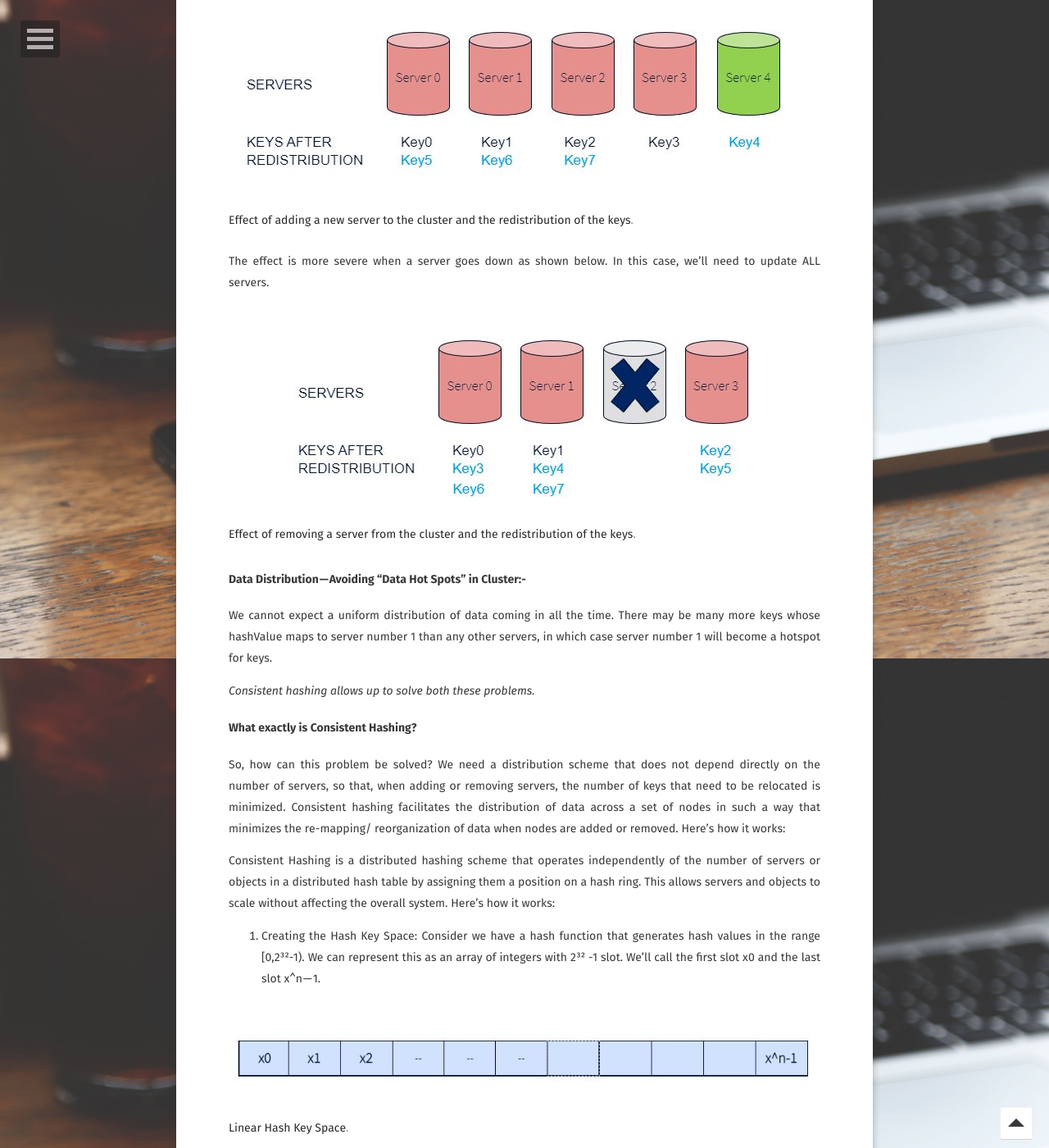
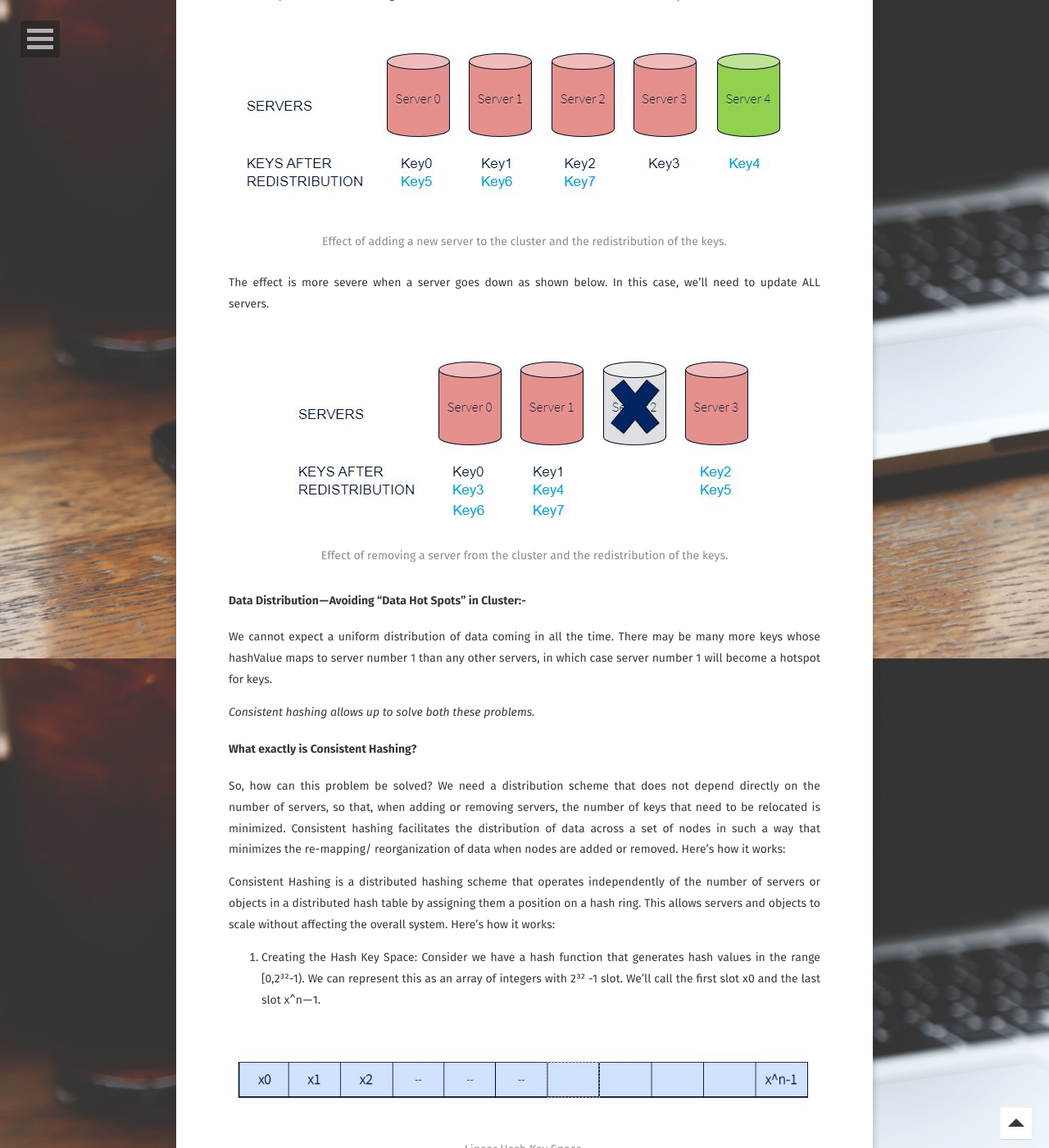
Before and after one commit to rohts-patil/me, a Jekyll site: the page built from _posts/2018-02-14-consistent-hashing-simplified.md, in a window 1280 px wide and 1400 px high, scrolled down 1897 px. Shown: the whole window at 82% size. Built offline with Jekyll 4.4.1, drawn with Linux system fonts in a browser that asks for light colours; some web fonts are replaced; comment, search, counter and statistics services are not loaded; some of the changed text lies outside the part shown.

Commit message:
Update 2018-02-14-consistent-hashing-simplified.md

```diff
--- a/_posts/2018-02-14-consistent-hashing-simplified.md
+++ b/_posts/2018-02-14-consistent-hashing-simplified.md
@@ -37,7 +37,7 @@ The situation assuming that the key data is uniformly distributed is shown in th
 
 <figure>
 	<img src="https://github.com/rohts-patil/me/blob/master/assets/img/consistent%20hashing/original%20server.JPG?raw=true">
-	<figcaption><a>Sharding data across 4 servers</a>.</figcaption>
+	<figcaption><center>Sharding data across 4 servers</center>.</figcaption>
 </figure>
 
 Problem solved, right? Not quite — there are two major drawbacks with this approach, namely, Horizontal Scalability and Non-Uniform data distribution across servers.
@@ -49,14 +49,14 @@ Let us see what happens when we add another server (server4) to the original poo
 
 <figure>
 	<img src="https://github.com/rohts-patil/me/blob/master/assets/img/consistent%20hashing/adde%20new%20server.JPG?raw=true">
-	<figcaption><a>Effect of adding a new server to the cluster and the redistribution of the keys</a>.</figcaption>
+	<figcaption><center>Effect of adding a new server to the cluster and the redistribution of the keys.</center></figcaption>
 </figure>
 
 The effect is more severe when a server goes down as shown below. In this case, we’ll need to update ALL servers.
 
 <figure>
 	<img src="https://github.com/rohts-patil/me/blob/master/assets/img/consistent%20hashing/delete%20server.JPG?raw=true">
-	<figcaption><a>Effect of removing a server from the cluster and the redistribution of the keys</a>.</figcaption>
+	<figcaption><center>Effect of removing a server from the cluster and the redistribution of the keys.</center></figcaption>
 </figure>
 
 #### Data Distribution — Avoiding “Data Hot Spots” in Cluster:-
@@ -73,21 +73,21 @@ Consistent Hashing is a distributed hashing scheme that operates independently o
 
 <figure>
 	<img src="https://github.com/rohts-patil/me/blob/master/assets/img/consistent%20hashing/horizontal%20hash.JPG?raw=true">
-	<figcaption><a>Linear Hash Key Space</a>.</figcaption>
+	<figcaption><center>Linear Hash Key Space.</center></figcaption>
 </figure>
 
  2. Representing the hash space as a Ring: Imagine that these integers generated after hashing are placed on a ring such that the last value wraps around and forms a cycle.
 
  <figure>
 	<img src="https://github.com/rohts-patil/me/blob/master/assets/img/consistent%20hashing/circular%20hash.JPG?raw=true">
-	<figcaption><a>Circular Hash Key Space</a>.</figcaption>
+	<figcaption><center>Circular Hash Key Space.</center></figcaption>
 </figure>
 
 3.  Placing servers on the HashRing: We’re given a list of servers to start with. Using the hash function, we map each server to a specific place on the ring. This simulates placing the four servers into a different place on the ring as shown below.
 
  <figure>
 	<img src="https://github.com/rohts-patil/me/blob/master/assets/img/consistent%20hashing/servers%20on%20hashring.JPG?raw=true">
-	<figcaption><a>Placing servers on a hash ring</a>.</figcaption>
+	<figcaption><center>Placing servers on a hash ring.</center></figcaption>
 </figure>
 
 4. Determining Placement of Keys on Servers: To find which server an incoming key resides on, we do the following:
@@ -101,21 +101,21 @@ Example: Assume we have 4 incoming keys: key0, key1, key2, key3 and none of them
 
 <figure>
 	<img src="https://github.com/rohts-patil/me/blob/master/assets/img/consistent%20hashing/keys%20on%20hashring.JPG?raw=true">
-	<figcaption><a>Key placements on servers in a hash ring</a>.</figcaption>
+	<figcaption><center>Key placements on servers in a hash ring.</center></figcaption>
 </figure>
 
 5. Adding a server to the Ring: If we add another server to the hash Ring, server 4, we’ll need to remap the keys. However, only the keys that reside between server 3 and server 0 needs to be remapped to server 4. On average, we’ll need to remap only k/n keys, where k is the number of keys and n is the number of servers. In modulo based approach we needed to remap nearly all the keys.<br>The figure below shows the effect of inserting a new server4. As server 4 is between key3 and server4, key3 will be remapped from server0 to server4.
 
 <figure>
 	<img src="https://github.com/rohts-patil/me/blob/master/assets/img/consistent%20hashing/adding%20new%20server%20on%20hashring.JPG?raw=true">
-	<figcaption><a>Effect of adding a server to the hash ring</a>.</figcaption>
+	<figcaption><center>Effect of adding a server to the hash ring.</center></figcaption>
 </figure>
 
 6. Removing a server from the ring: A server might go down and consistent hashing scheme ensures that it has minimal effect on the number of keys and servers affected. <br>As we can see in the figure below, if server0 goes down, only the keys in between server3 and server 0 will need to be remapped to server 1. The rest of the keys are unaffected.
 
 <figure>
 	<img src="https://github.com/rohts-patil/me/blob/master/assets/img/consistent%20hashing/delete%20server%20hashring.jpg?raw=true">
-	<figcaption><a>Effect of removing a server from the hash ring</a>.</figcaption>
+	<figcaption><center>Effect of removing a server from the hash ring</center>.</figcaption>
 </figure>
 
 Hence we can say that consistent hashing successfully solves the horizontal scalability problem by ensuring that every time we scale up or down, we do not have to redistribute all the keys.
@@ -132,7 +132,7 @@ The factor by which to increase the number of labels (server keys), known as wei
 
 <figure>
 	<img src="https://github.com/rohts-patil/me/blob/master/assets/img/consistent%20hashing/multiserver%20on%20hashring.JPG?raw=true">
-	<figcaption><a>Using virtual nodes/ replication to create a better key distribution in a hash ring</a>.</figcaption>
+	<figcaption><center>Using virtual nodes/ replication to create a better key distribution in a hash ring.</center></figcaption>
 </figure>
 
 Now imagine server0 is removed. To account for this, we must remove labels server00…server03 from the circle. This results in the object keys formerly adjacent to the deleted labels now being randomly labeled server 3x and sever1x, reassigning them to server3 and server1.
```
Also changed, not shown: other parts of _posts/2018-02-14-consistent-hashing-simplified.md (+1 -1 lines).
